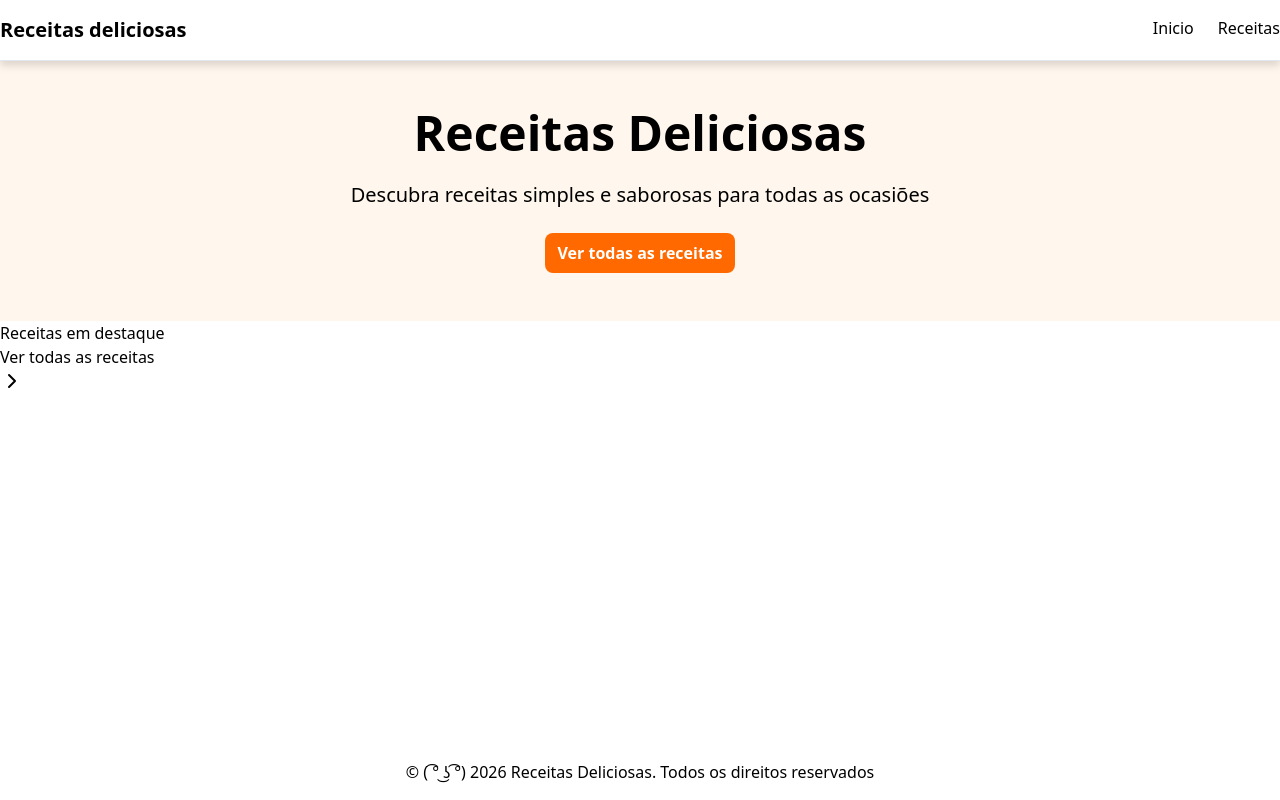
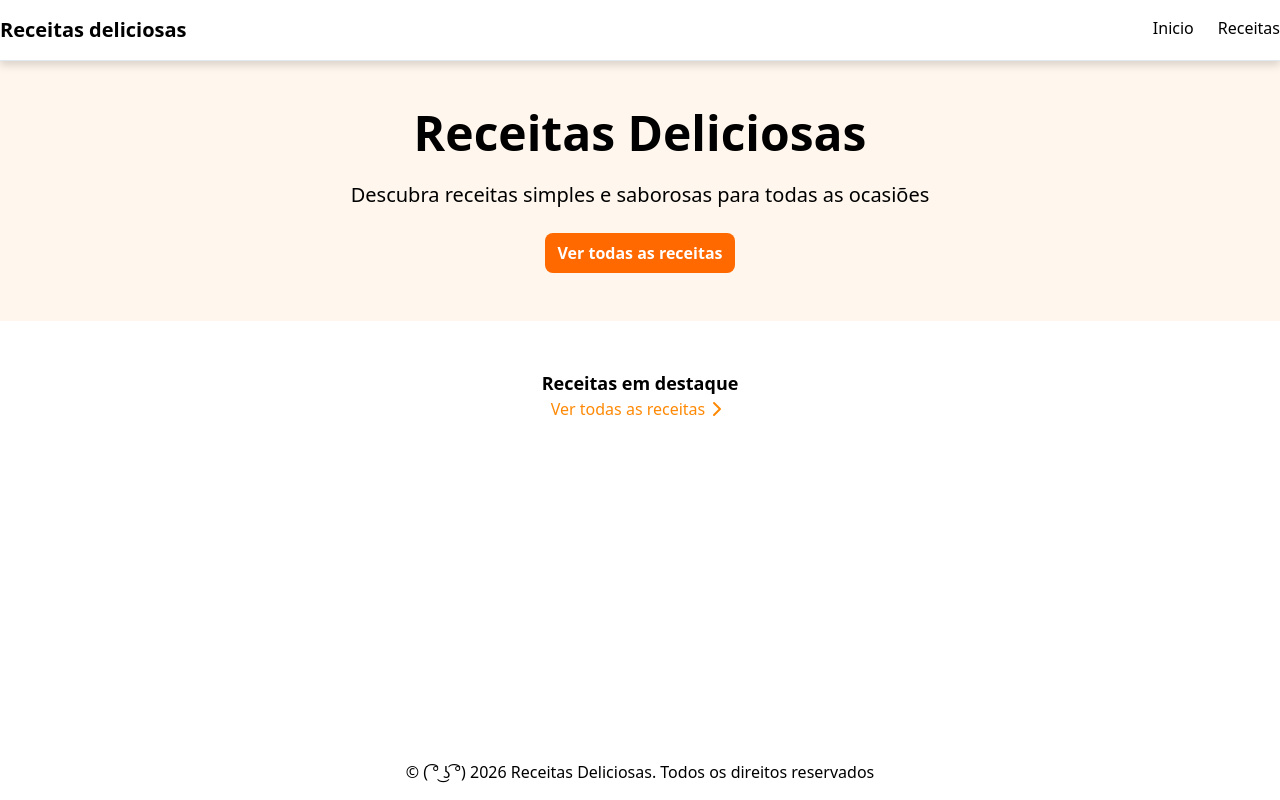
Before and after one commit to m4theusjjb/capacitacaoReceitas, a Next.js app: page / in a window 1280 px wide. Built offline with nearby package versions, Linux system fonts and the light colour scheme.

Commit message:
feat: adicionando estilização da seção receitas em destaques

```diff
--- a/src/app/page.tsx
+++ b/src/app/page.tsx
@@ -17,13 +17,13 @@ export default function Home() {
       </section>
 
       {/*seção receitas em destaque*/}
-      <section>
-        <div className="container mx-auto">
-          <h2>Receitas em destaque</h2>
+      <section className="py-12">
+        <div className="flex flex-col items-center container mx-auto">
+          <h2 className="text-lg font-bold">Receitas em destaque</h2>
 
           {/*cards de receita*/}
 
-          <Link href="/receitas">
+          <Link className="flex text-orange-400 hover:text-orange-700 transition-colors" href="/receitas">
             Ver todas as receitas
             <ChevronRight />
           </Link>
```
